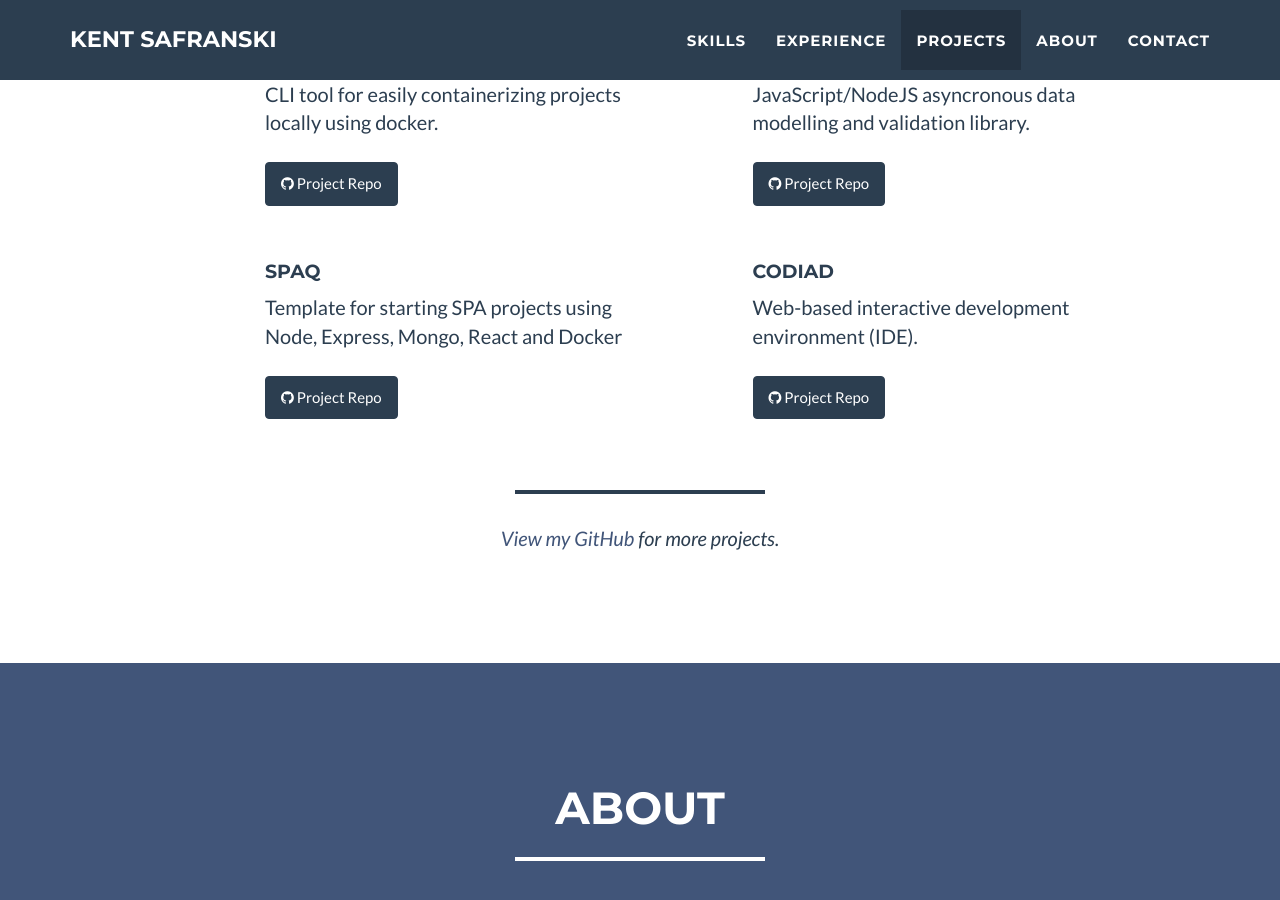
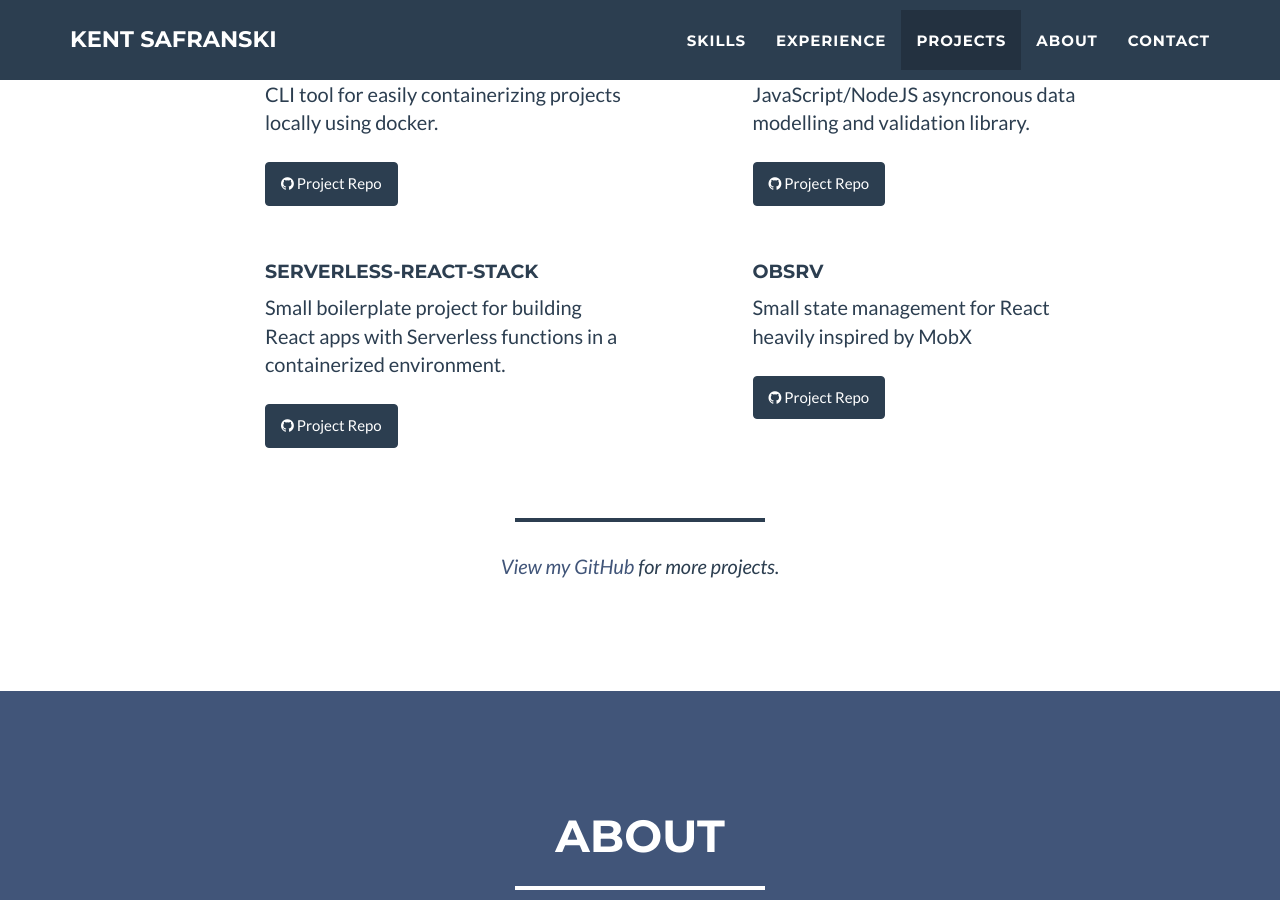
Before and after one commit to ksafranski/ksafranski.github.io, a Jekyll site: the page built from index.html, in a window 1280 px wide and 900 px high, scrolled down 4296 px. Built offline with Jekyll 4.4.1, drawn with Linux system fonts in a browser that asks for light colours.

Commit message:
Update projects.html

```diff
--- a/_includes/projects.html
+++ b/_includes/projects.html
@@ -40,23 +40,23 @@
             </div>
             <div class="row">
                 <div class="col-lg-4 col-lg-offset-2">
-                    <h4>SPAQ</h4>
+                    <h4>Serverless-React-Stack</h4>
                     <p>
-                        Template for starting SPA projects using Node, Express, Mongo, React and Docker
+                        Small boilerplate project for building React apps with Serverless functions in a containerized environment.
                     </p>
                     <p>
-                        <a target="_blank" href="https://github.com/fluidbyte/spaq" class="btn btn-primary">
+                        <a target="_blank" href="https://github.com/ksafranski/serverless-react-stack" class="btn btn-primary">
                             <i class="fa fa-github"></i> Project Repo
                         </a>
                     </p>
                 </div>
              <div class="col-lg-4 col-lg-offset-1">
-                    <h4>Codiad</h4>
+                    <h4>Obsrv</h4>
                     <p>
-                        Web-based interactive development environment (IDE).
+                        Small state management for React heavily inspired by MobX
                     </p>
                     <p>
-                        <a target="_blank" href="https://github.com/Codiad/Codiad" class="btn btn-primary">
+                        <a target="_blank" href="https://github.com/ksafranski/obsrv" class="btn btn-primary">
                             <i class="fa fa-github"></i> Project Repo
                         </a>
                     </p>
```
